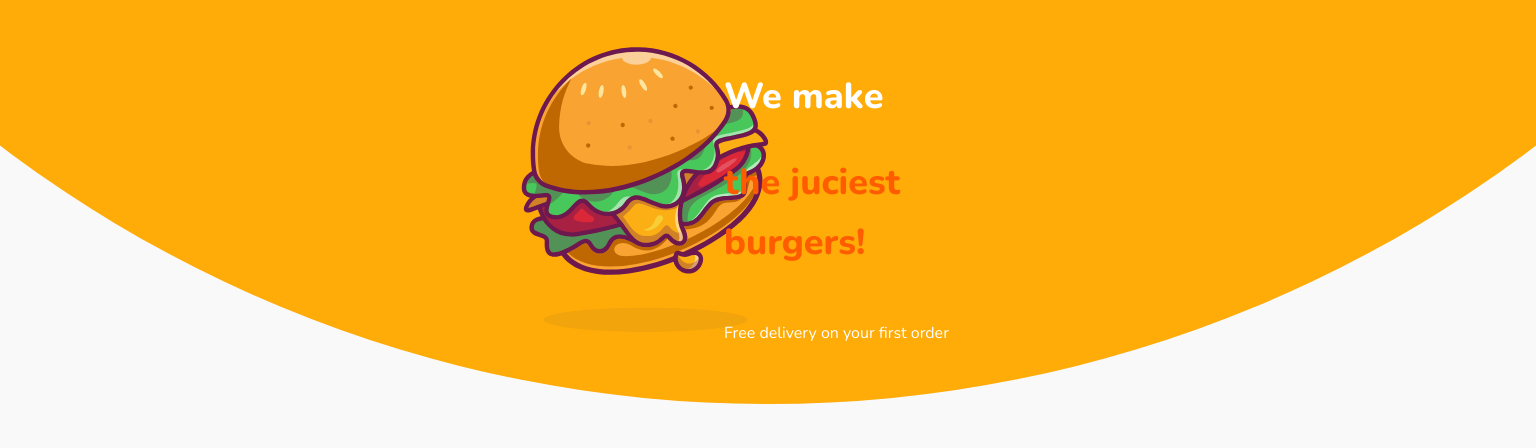
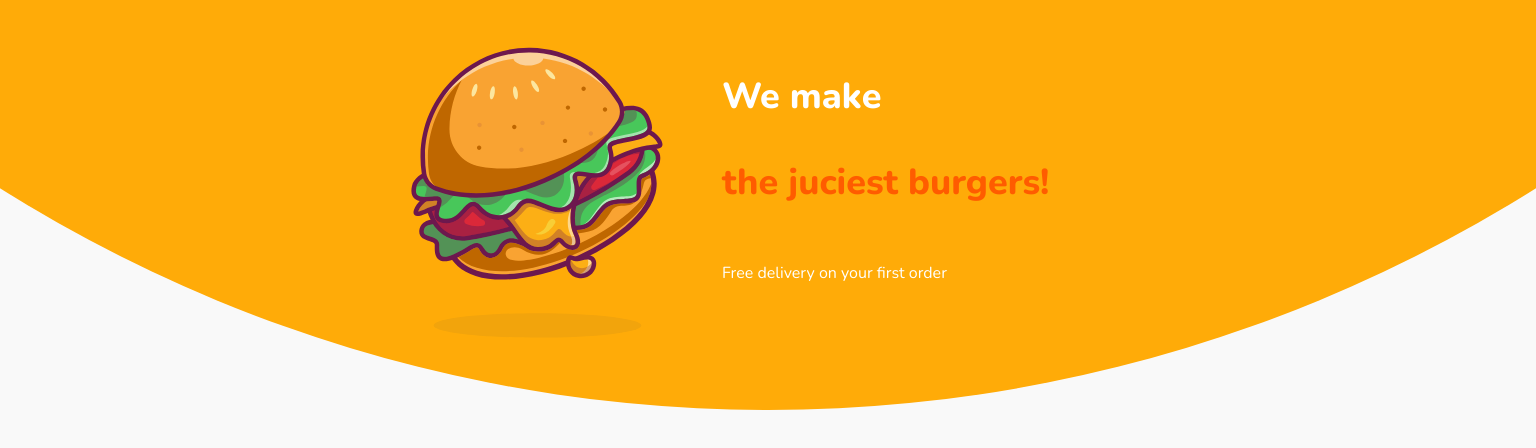
Before and after one commit to dnlmkhlv/your-meal-website, a plain HTML site: page index.html in a window 1536 px wide. Shown: the part 60-508 px from the top of the page. Drawn offline with Linux system fonts and the light colour scheme.

Commit message:
header done

```diff
--- a/css/header.css
+++ b/css/header.css
@@ -109,21 +109,17 @@
 }
 
 @media (min-width: 1360px) {
-  .header {
-    background-size: 2540px;
-  }
-
   .header__container {
-    max-width: calc(562px + var(--padding-container) * 2);
+    max-width: calc(784px + var(--padding-container) * 2);
   }
 
   .header__title-container {
-    padding-left: 237px;
-    min-height: 229px;
-  }
-
-  .header__title-text {
-    font-size: 36px;
-    margin-bottom: 26px;
+    padding-left: 346px;
   }
 }
+
+@media (min-width: 1920px) {
+  .header {
+    background-size: 4660px;
+  }
+}
```
